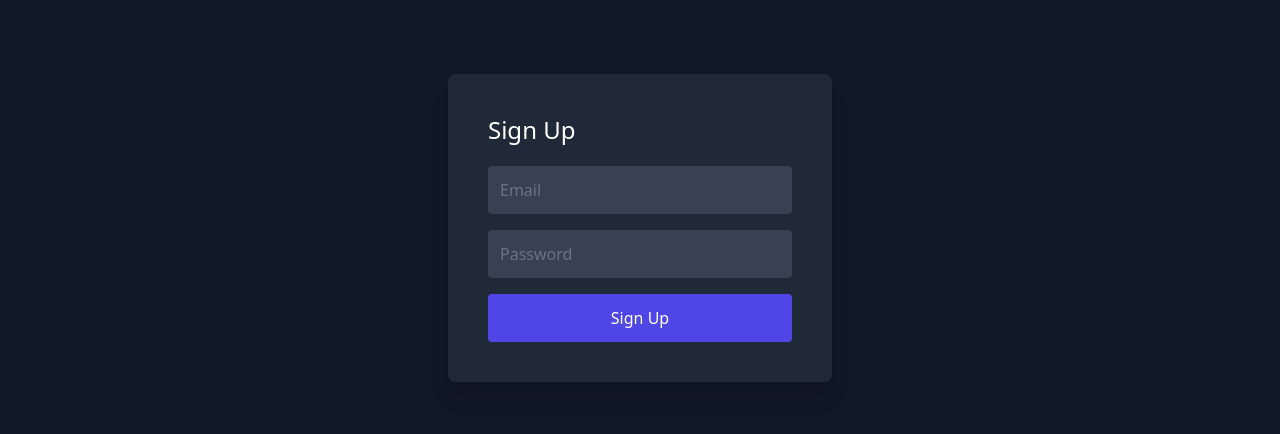
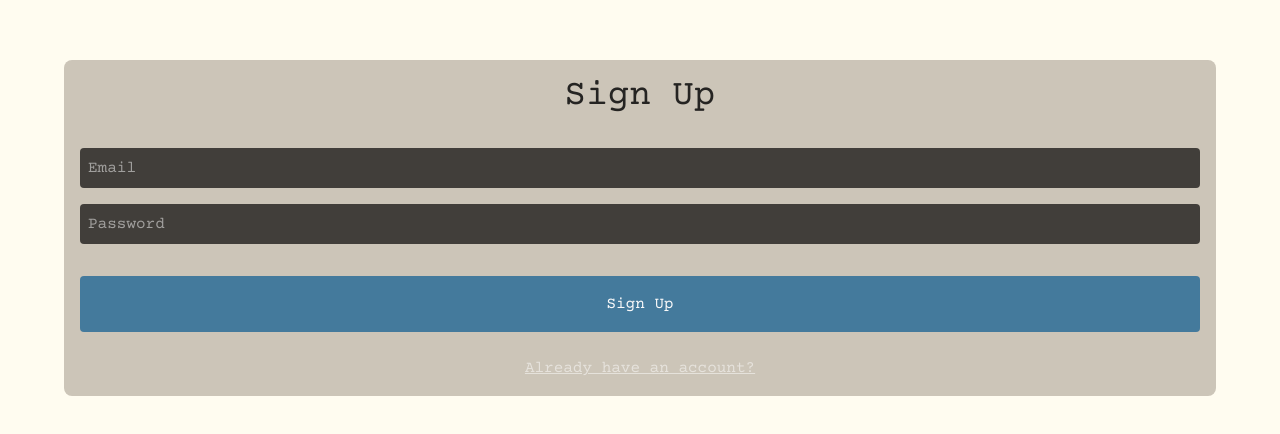
Before and after one commit to S-Petru/battleship-java-nextjs, a Next.js app in the folder battleship/: page /sign-up in a window 1280 px wide. Shown: the part 172-606 px from the top of the page. Built offline with nearby package versions, Linux system fonts and the light colour scheme; no server answers.

Commit message:
color scheme + fixed auth forms

```diff
--- a/battleship/app/layout.tsx
+++ b/battleship/app/layout.tsx
@@ -1,5 +1,13 @@
 import type { Metadata } from "next";
 import "./globals.css";
+
+import { Courier_Prime } from "next/font/google";
+
+const courierPrime = Courier_Prime({
+  subsets: ["latin"],
+  weight: ["400", "700"],
+  style: ["normal", "italic"],
+});
 
 export const metadata: Metadata = {
   title: "Create Next App",
@@ -12,8 +20,8 @@ export default function RootLayout({
   children: React.ReactNode;
 }>) {
   return (
-    <html lang="en">
-      <body className="">{children}</body>
+    <html lang="en" className={courierPrime.className}>
+      <body className={courierPrime.className}>{children}</body>
     </html>
   );
 }
--- a/battleship/app/sign-in/page.tsx
+++ b/battleship/app/sign-in/page.tsx
@@ -16,15 +16,20 @@ export default function SignIn() {
   const [signInWithGoogle, userGoogle, loadingGoogle, errorGoogle] =
     useSignInWithGoogle(auth);
   const router = useRouter();
+  const [displayErrorMessage, setDisplayErrorMessage] = useState(false);
 
   const handleSignInWithGoogle = async () => {
     try {
       const res = await signInWithGoogle();
       if (res != undefined) {
-        console.log("User Signed In:", userGoogle);
         sessionStorage.setItem("user", JSON.stringify(true));
         router.push("/");
       }
+      setDisplayErrorMessage(true);
+
+      setTimeout(() => {
+        setDisplayErrorMessage(false);
+      }, 2000);
     } catch (e) {
       console.error("Sign In Error:", e);
     }
@@ -33,68 +38,85 @@ export default function SignIn() {
   const handleSignIn = async () => {
     try {
       const res = await signInWithEmailAndPassword(email, password);
-      console.log("Firebase SignIn Response:", res); // Log the response
       if (res != undefined) {
-        console.log("User Signed In:", user);
         sessionStorage.setItem("user", JSON.stringify(true));
         router.push("/");
       }
+      setDisplayErrorMessage(true);
+
+      setTimeout(() => {
+        setDisplayErrorMessage(false);
+      }, 2000);
     } catch (e) {
       console.error("Sign In Error:", e);
     }
   };
 
+  const handleNavigateToSignUp = () => {
+    router.push("/sign-up");
+  };
+
   return (
-    <div className="flex min-h-screen items-center justify-center bg-gray-900">
-      <div className="w-96 rounded-lg bg-gray-800 p-10 shadow-xl">
-        <h1 className="mb-5 text-2xl text-white">Sign In</h1>
+    <main className="bg-background-color flex min-h-screen flex-col items-center justify-center">
+      <div className="bg-primary-color full flex w-[90%] flex-col items-center gap-4 rounded-lg p-4">
+        <h1 className="text-text-color mb-4 text-4xl">Sign In</h1>
         <input
           type="email"
           placeholder="Email"
           value={email}
           onChange={(e) => setEmail(e.target.value)}
-          className="mb-4 w-full rounded bg-gray-700 p-3 text-white placeholder-gray-500 outline-none"
+          className="bg-secondary-color w-full rounded p-2 text-white placeholder-white/50 outline-none"
         />
         <input
           type="password"
           placeholder="Password"
           value={password}
           onChange={(e) => setPassword(e.target.value)}
-          className="mb-4 w-full rounded bg-gray-700 p-3 text-white placeholder-gray-500 outline-none"
+          className="bg-secondary-color w-full rounded p-2 text-white placeholder-white/50 outline-none"
         />
+
+        <div className="mt-4 flex w-full flex-col gap-2">
           <button
             onClick={handleSignIn}
-          className="w-full rounded bg-indigo-600 p-3 text-white hover:bg-indigo-500"
+            className="bg-accent-color hover:bg-accent-color/80 h-[52px] w-full rounded p-4 text-zinc-50"
           >
-          {loading ? "Signing In..." : "Sign In"}
+            Sign In
           </button>
-        {error && <p className="mt-3 text-red-500">{error.message}</p>}
 
-        <div className="my-4 flex items-center gap-2">
-          <div className="h-[2px] w-full rounded-full bg-white"></div>
-          <div className="text-white">OR</div>
-          <div className="h-[2px] w-full rounded-full bg-white"></div>
+          <div className="flex items-center gap-2">
+            <div className="h-[2px] w-full rounded-full bg-zinc-50"></div>
+            <div className="text-zinc-50">OR</div>
+            <div className="h-[2px] w-full rounded-full bg-zinc-50"></div>
           </div>
 
           <button
             onClick={handleSignInWithGoogle}
-          className="flex w-full items-center justify-center rounded bg-zinc-50 p-3 text-xl font-bold text-red-500 hover:bg-indigo-500"
+            className="text-accent-color flex w-full items-center justify-center rounded bg-zinc-50 p-4"
           >
-          {loadingGoogle ? (
-            "Signing In..."
-          ) : (
             <Image
-              src="google-icon.svg" // Path to your Google logo
+              src="google-icon.svg"
               alt="Google Logo"
-              width={16} // Adjust width and height as per your design
-              height={16}
+              width={20}
+              height={20}
             />
-          )}
           </button>
-        {errorGoogle && (
-          <p className="mt-3 text-red-500">{errorGoogle.message}</p>
-        )}
+
+          <p
+            className="mx-auto mt-4 cursor-pointer text-white/50 underline hover:text-white/70"
+            onClick={handleNavigateToSignUp}
+          >
+            Don't have an account?
+          </p>
         </div>
       </div>
+
+      {error && displayErrorMessage && (
+        <p className="text-red-500/80">{error.message}</p>
+      )}
+
+      {errorGoogle && displayErrorMessage && (
+        <p className="mx-auto text-red-500/80">{errorGoogle.message}</p>
+      )}
+    </main>
   );
 }
--- a/battleship/app/sign-up/page.tsx
+++ b/battleship/app/sign-up/page.tsx
@@ -10,6 +10,7 @@ export default function SignUp() {
   const [createUserWithEmailAndPassword, user, loading, error] =
     useCreateUserWithEmailAndPassword(auth);
   const router = useRouter();
+  const [displayErrorMessage, setDisplayErrorMessage] = useState(false);
 
   const handleSignUp = async () => {
     try {
@@ -22,34 +23,53 @@ export default function SignUp() {
     } catch (e) {
       console.error("Sign Up Error:", e); // Log any errors
     }
+    // Display error message if any
+    if (error) {
+      setDisplayErrorMessage(true);
+      setTimeout(() => {
+        setDisplayErrorMessage(false);
+      }, 3000); // Display for 3 seconds
+    }
   };
 
   return (
-    <div className="flex min-h-screen items-center justify-center bg-gray-900">
-      <div className="w-96 rounded-lg bg-gray-800 p-10 shadow-xl">
-        <h1 className="mb-5 text-2xl text-white">Sign Up</h1>
+    <main className="bg-background-color flex min-h-screen flex-col items-center justify-center">
+      <div className="bg-primary-color full flex w-[90%] flex-col items-center gap-4 rounded-lg p-4">
+        <h1 className="text-text-color mb-4 text-4xl">Sign Up</h1>
         <input
           type="email"
           placeholder="Email"
           value={email}
           onChange={(e) => setEmail(e.target.value)}
-          className="mb-4 w-full rounded bg-gray-700 p-3 text-white placeholder-gray-500 outline-none"
+          className="bg-secondary-color w-full rounded p-2 text-white placeholder-white/50 outline-none"
         />
         <input
           type="password"
           placeholder="Password"
           value={password}
           onChange={(e) => setPassword(e.target.value)}
-          className="mb-4 w-full rounded bg-gray-700 p-3 text-white placeholder-gray-500 outline-none"
+          className="bg-secondary-color w-full rounded p-2 text-white placeholder-white/50 outline-none"
         />
+        <div className="mt-4 flex w-full flex-col gap-2">
           <button
             onClick={handleSignUp}
-          className="w-full rounded bg-indigo-600 p-3 text-white hover:bg-indigo-500"
+            className="bg-accent-color hover:bg-accent-color/80 w-full rounded p-4 text-zinc-50 duration-200 ease-in-out"
           >
             {loading ? "Signing Up..." : "Sign Up"}
           </button>
-        {error && <p className="mt-3 text-red-500">{error.message}</p>}
+
+          <p
+            className="mx-auto mt-4 cursor-pointer text-white/50 underline"
+            onClick={() => router.push("/sign-in")}
+          >
+            Already have an account?
+          </p>
         </div>
       </div>
+
+      {error && displayErrorMessage && (
+        <p className="mt-4 text-red-500/80">{error.message}</p>
+      )}
+    </main>
   );
 }
--- a/battleship/tailwind.config.ts
+++ b/battleship/tailwind.config.ts
@@ -11,6 +11,11 @@ const config: Config = {
       colors: {
         background: "var(--background)",
         foreground: "var(--foreground)",
+        "background-color": "#fffcf0",
+        "text-color": "#252422",
+        "primary-color": "#ccc5b8",
+        "secondary-color": "#413e3a",
+        "accent-color": "#447a9c",
       },
     },
   },
```
Lines whose indentation alone changed are shown as unchanged.
